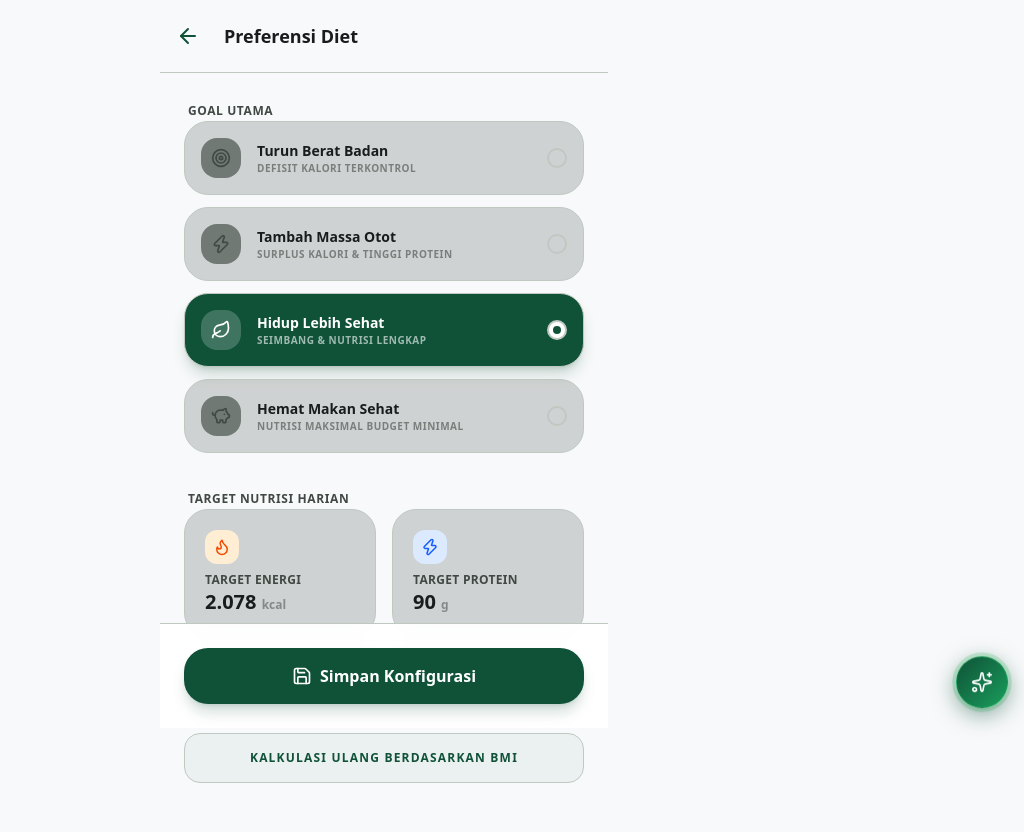
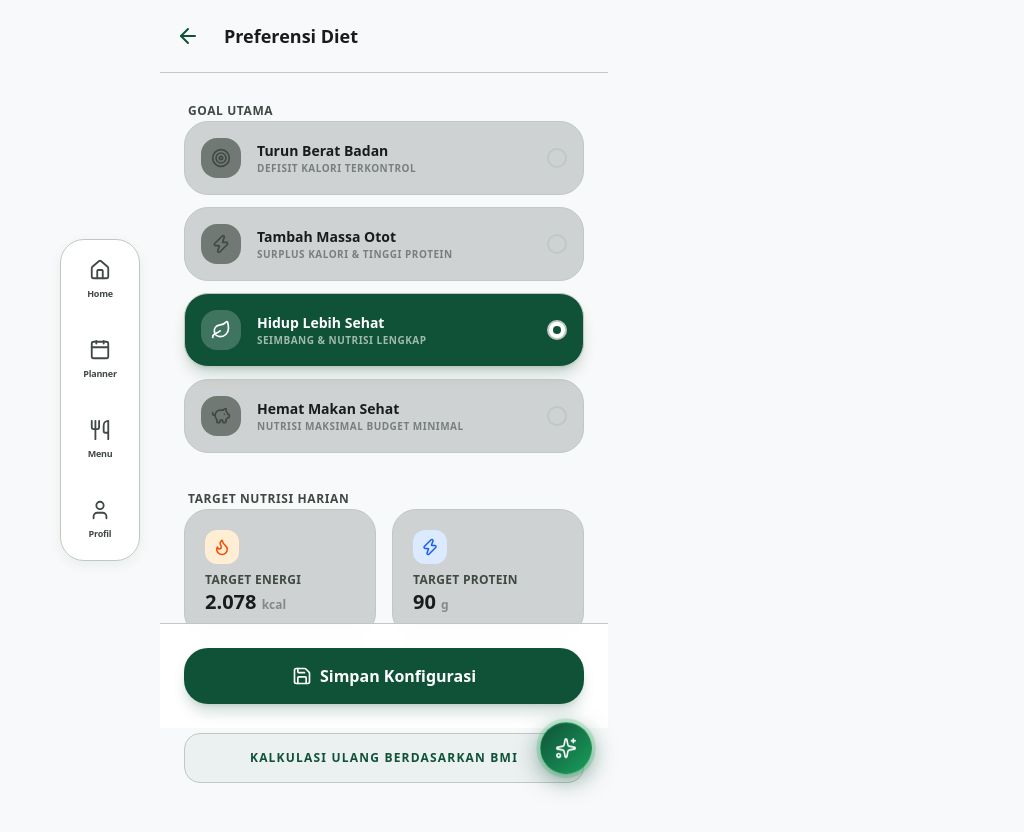
Before and after one commit to nabssku/Meal_It, a Next.js app: page /profile/diet in a window 1280 px wide. Shown: the top 832 px of the page, without its empty margins (256-1280 px from the left). Built offline with nearby package versions, Linux system fonts and the light colour scheme; no server answers; what groq-sdk would draw is missing.

Commit message:
feat: implement SidebarNavigation and update FloatingChatButton positioning for desktop responsiveness

```diff
--- a/src/components/ai/FloatingChatButton.tsx
+++ b/src/components/ai/FloatingChatButton.tsx
@@ -25,10 +25,8 @@ export default function FloatingChatButton() {
       <button
         id="floating-ai-chat-btn"
         onClick={() => router.push("/ai-chat")}
-        className="fixed z-40 flex items-center justify-center"
+        className="fixed z-40 flex items-center justify-center bottom-[90px] md:bottom-6 right-4 md:right-[calc(50vw-208px)] transition-transform active:scale-95 duration-200"
         style={{
-          bottom: "90px", // above bottom nav
-          right: "16px",
           width: "52px",
           height: "52px",
           borderRadius: "50%",
--- a/src/components/layout/AppShell.tsx
+++ b/src/components/layout/AppShell.tsx
@@ -2,9 +2,11 @@
 
 import React from "react";
 import BottomNavigation from "../navigation/BottomNavigation";
+import SidebarNavigation from "../navigation/SidebarNavigation";
 import FloatingChatButton from "../ai/FloatingChatButton";
 import { usePathname } from "next/navigation";
 import { cn } from "@/lib/utils";
+
 
 interface AppShellProps {
   children: React.ReactNode;
@@ -52,6 +54,7 @@ const AppShell: React.FC<AppShellProps> = ({ children }) => {
 
   return (
     <div className="flex flex-col min-h-screen bg-background">
+      {!hideBottomNav && <SidebarNavigation />}
       <main className={cn(
         "flex-1 w-full relative",
         !isFullScreen && "max-w-md mx-auto px-4 pt-6 pb-20 md:pb-0"
--- /dev/null
+++ b/src/components/navigation/SidebarNavigation.tsx
@@ -0,0 +1,47 @@
+"use client";
+
+import React from "react";
+import Link from "next/link";
+import { usePathname } from "next/navigation";
+import { Home, Calendar, Utensils, User } from "lucide-react";
+import { cn } from "@/lib/utils";
+
+const navItems = [
+  { icon: Home, label: "Home", href: "/dashboard" },
+  { icon: Calendar, label: "Planner", href: "/meal-planner" },
+  { icon: Utensils, label: "Menu", href: "/menus" },
+  { icon: User, label: "Profil", href: "/profile" },
+];
+
+const SidebarNavigation = () => {
+  const pathname = usePathname();
+
+  return (
+    <nav className="fixed left-4 md:left-[calc(50vw-224px-100px)] top-1/2 -translate-y-1/2 bg-white border border-black/5 rounded-[24px] p-3 flex flex-col items-center gap-6 shadow-soft z-50 hidden md:flex w-20">
+      {navItems.map((item) => {
+        const isActive = pathname === item.href;
+        return (
+          <Link
+            key={item.href}
+            href={item.href}
+            className={cn(
+              "flex flex-col items-center gap-1.5 w-14 h-14 justify-center rounded-2xl transition-all duration-200 group",
+              isActive
+                ? "bg-[#0f5238]/10 text-[#0f5238]"
+                : "text-muted-foreground hover:bg-black/[0.03] hover:text-[#0f5238]/80"
+            )}
+          >
+            <item.icon
+              size={22}
+              strokeWidth={isActive ? 2.5 : 2}
+              className="transition-transform duration-200 group-hover:scale-110"
+            />
+            <span className="text-[9px] font-bold tracking-tight">{item.label}</span>
+          </Link>
+        );
+      })}
+    </nav>
+  );
+};
+
+export default SidebarNavigation;
```
